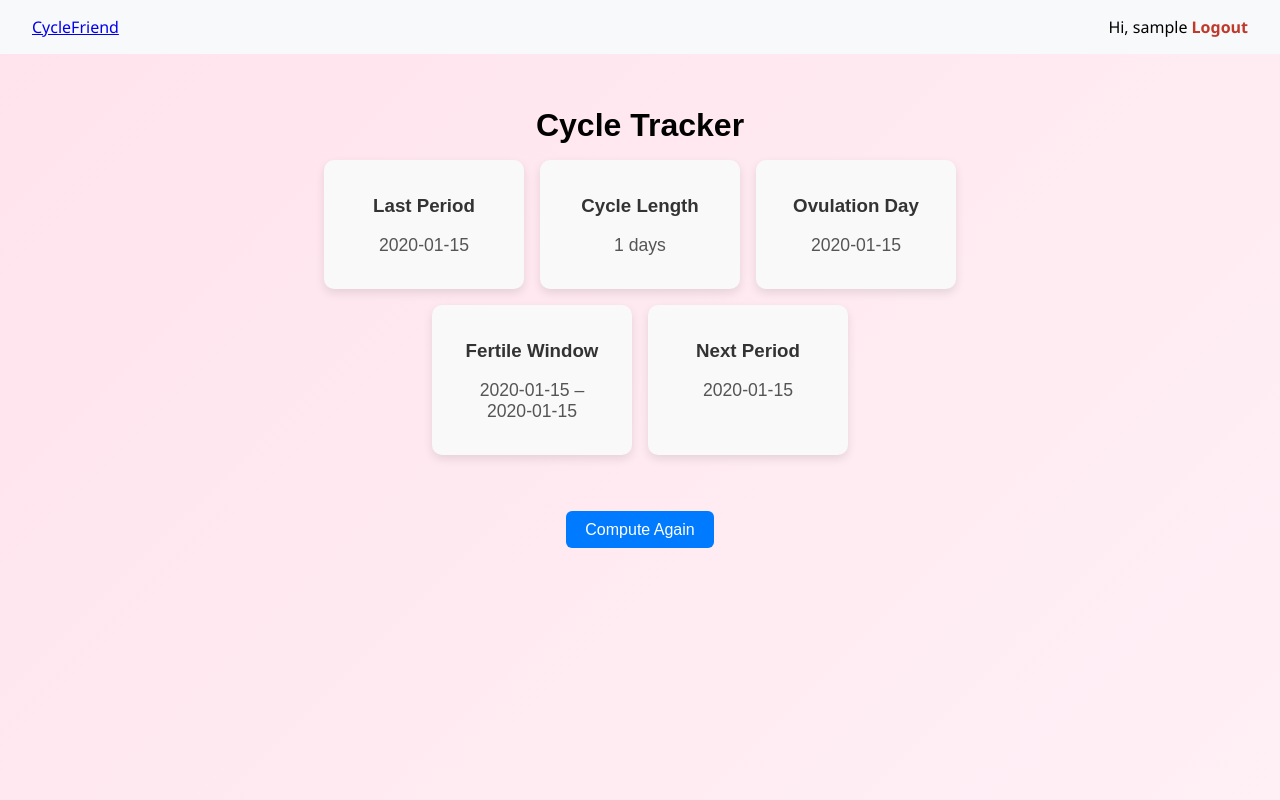
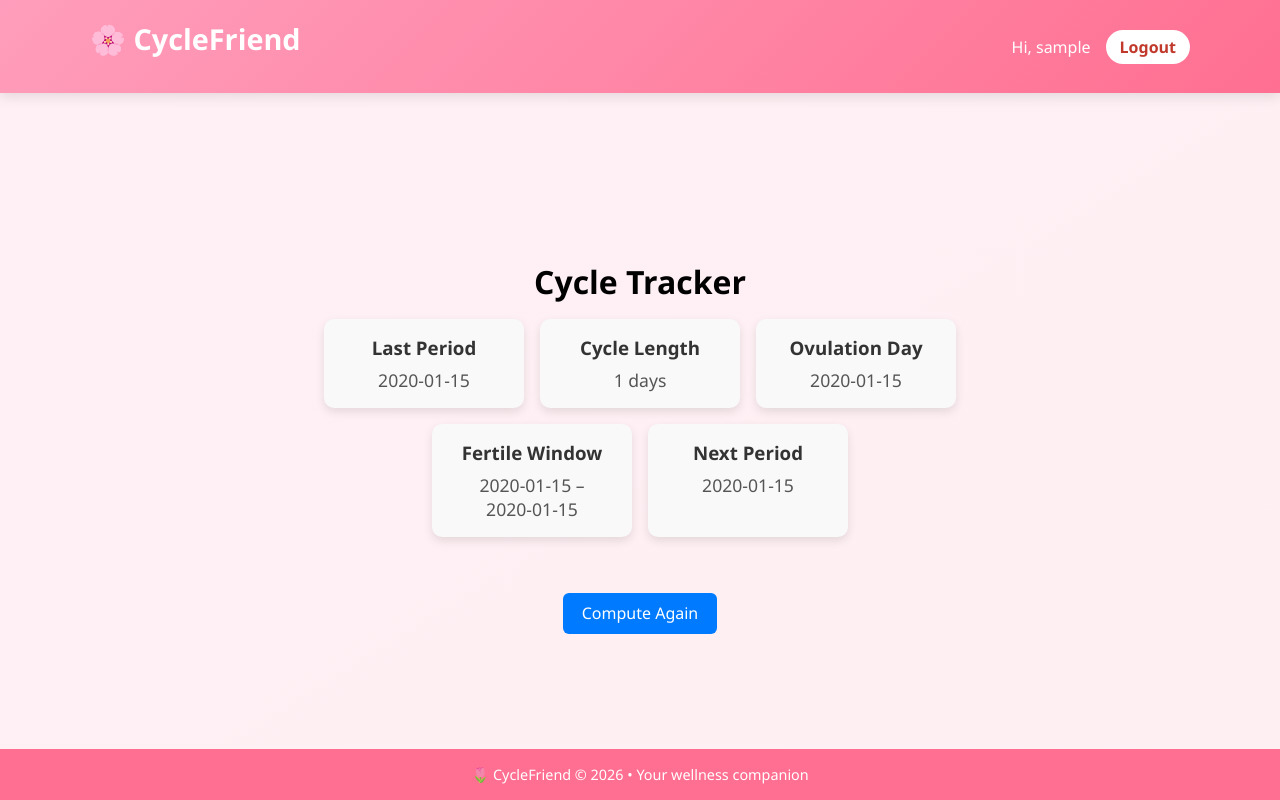
Before and after one commit to Nonyice/cyclefriend, a Flask app: template templates/dashboard.html in a window 1280 px wide. Run offline with Flask 3, Linux system fonts and the light colour scheme; the visitor is signed in with stand-in values (Sample User, id 1); the template is opened without the code that fills it: most values are stand-ins (such as "Sample title", 1, 10 or a date in 2020); some libraries are stand-ins or nearby versions.

Commit message:
now a beauty

```diff
--- a/static/style.css
+++ b/static/style.css
@@ -2,20 +2,121 @@
 * {
     box-sizing: border-box;
 }
+/* ===== GLOBAL ===== */
+* {
+    margin: 0;
+    padding: 0;
+    box-sizing: border-box;
+    font-family: "Segoe UI", sans-serif;
+}
 
 body {
-    font-family: "Segoe UI", Arial, sans-serif;
-    background: linear-gradient(135deg, #ffe3ec, #fff0f6);
-    margin: 0;
+    background: linear-gradient(to bottom right, #fff0f5, #fdeff2);
     min-height: 100vh;
+    display: flex;
+    flex-direction: column;
 }
 
-/* Header & Footer */
-header, footer {
-    background: #d63384;
+/* ===== HEADER ===== */
+.header {
+    background: linear-gradient(135deg, #ff9ebc, #ff6f91);
+    padding: 1.2rem 2rem;
+    box-shadow: 0 4px 12px rgba(0,0,0,0.1);
+}
+
+.header-content {
+    max-width: 1100px;
+    margin: auto;
+    display: flex;
+    justify-content: space-between;
+    align-items: center;
+}
+
+.brand {
     color: white;
+    font-size: 1.8rem;
+    font-weight: bold;
+}
+
+.user-area {
+    display: flex;
+    align-items: center;
+    gap: 15px;
+}
+
+.username {
+    color: white;
+    font-weight: 500;
+}
+
+.logout-btn {
+    background: white;
+    color: #ff6f91;
+    padding: 6px 14px;
+    border-radius: 20px;
+    text-decoration: none;
+    font-weight: bold;
+    transition: 0.3s;
+}
+
+.logout-btn:hover {
+    background: #ffe3ec;
+}
+
+/* ===== MAIN ===== */
+.main-content {
+    flex: 1;
+    max-width: 1100px;
+    margin: 2rem auto;
+    padding: 1.5rem;
+}
+
+/* ===== FLASH ===== */
+.flash-container {
+    position: fixed;
+    top: 90px;
+    right: 20px;
+    z-index: 999;
+}
+
+.flash {
+    padding: 14px 18px;
+    border-radius: 10px;
+    margin-bottom: 10px;
+    color: white;
+    font-weight: 500;
+    box-shadow: 0 6px 15px rgba(0,0,0,0.15);
+    transition: opacity 0.6s ease;
+}
+
+.flash.success { background: #ff6f91; }
+.flash.error { background: #e74c3c; }
+.flash.info { background: #f39c12; }
+
+/* ===== FOOTER ===== */
+.footer {
+    background: #ff6f91;
     text-align: center;
-    padding: 15px;
+    padding: 1rem;
+    color: white;
+    font-size: 0.9rem;
+}
+
+/* ===== RESPONSIVE ===== */
+@media (max-width: 768px) {
+    .header-content {
+        flex-direction: column;
+        gap: 10px;
+    }
+
+    .user-area {
+        flex-direction: column;
+    }
+
+    .flash-container {
+        right: 10px;
+        left: 10px;
+    }
 }
 .flash {
     padding: 10px;
--- a/templates/base.html
+++ b/templates/base.html
@@ -4,52 +4,52 @@
     <meta charset="UTF-8">
     <title>{% block title %}CycleFriend{% endblock %}</title>
     <link rel="stylesheet" href="{{ url_for('static', filename='style.css') }}">
+    <meta name="viewport" content="width=device-width, initial-scale=1.0">
 </head>
+
 <body>
 
-    <!-- ===== NAVBAR ===== -->
-    <nav class="navbar">
-        <div class="nav-left">
-            <a href="{{ url_for('dashboard') }}" class="logo">CycleFriend</a>
+<!-- 🌸 HEADER -->
+<header class="header">
+    <div class="header-content">
+        <h1 class="brand">🌸 CycleFriend</h1>
+
+        {% if current_user.is_authenticated %}
+        <div class="user-area">
+            <span class="username">Hi, {{ current_user.username }}</span>
+            <a href="{{ url_for('auth.logout') }}" class="logout-btn">Logout</a>
         </div>
-
-        <div class="nav-right">
-            {% if current_user.is_authenticated %}
-                <span class="welcome">
-                    Hi, {{ current_user.username }}
-                </span>
-
-                <a href="{{ url_for('auth.logout') }}" class="logout-btn">
-                    Logout
-                </a>
         {% endif %}
     </div>
-    </nav>
+</header>
 
-    <!-- ===== FLASH MESSAGES ===== -->
+<!-- 🌸 FLASH MESSAGES -->
 <div class="flash-container">
     {% with messages = get_flashed_messages(with_categories=true) %}
         {% if messages %}
             {% for category, message in messages %}
-                    <div class="flash {{ category }}">
-                        {{ message }}
-                    </div>
+                <div class="flash {{ category }}">{{ message }}</div>
             {% endfor %}
         {% endif %}
     {% endwith %}
 </div>
 
-    <!-- ===== PAGE CONTENT ===== -->
-    <main>
+<!-- 🌸 MAIN CONTENT -->
+<main class="main-content">
     {% block content %}{% endblock %}
 </main>
 
-    <!-- ===== FLASH AUTO-DISMISS ===== -->
+<!-- 🌸 FOOTER -->
+<footer class="footer">
+    <p>🌷 CycleFriend © {{ datetime.utcnow().year }} • Your wellness companion</p>
+</footer>
+
+<!-- 🌸 FLASH AUTO-HIDE -->
 <script>
     setTimeout(() => {
         document.querySelectorAll('.flash').forEach(el => {
             el.style.opacity = '0';
-                setTimeout(() => el.remove(), 500);
+            setTimeout(() => el.remove(), 600);
         });
     }, 5000);
 </script>
```
Lines whose indentation alone changed are shown as unchanged.
